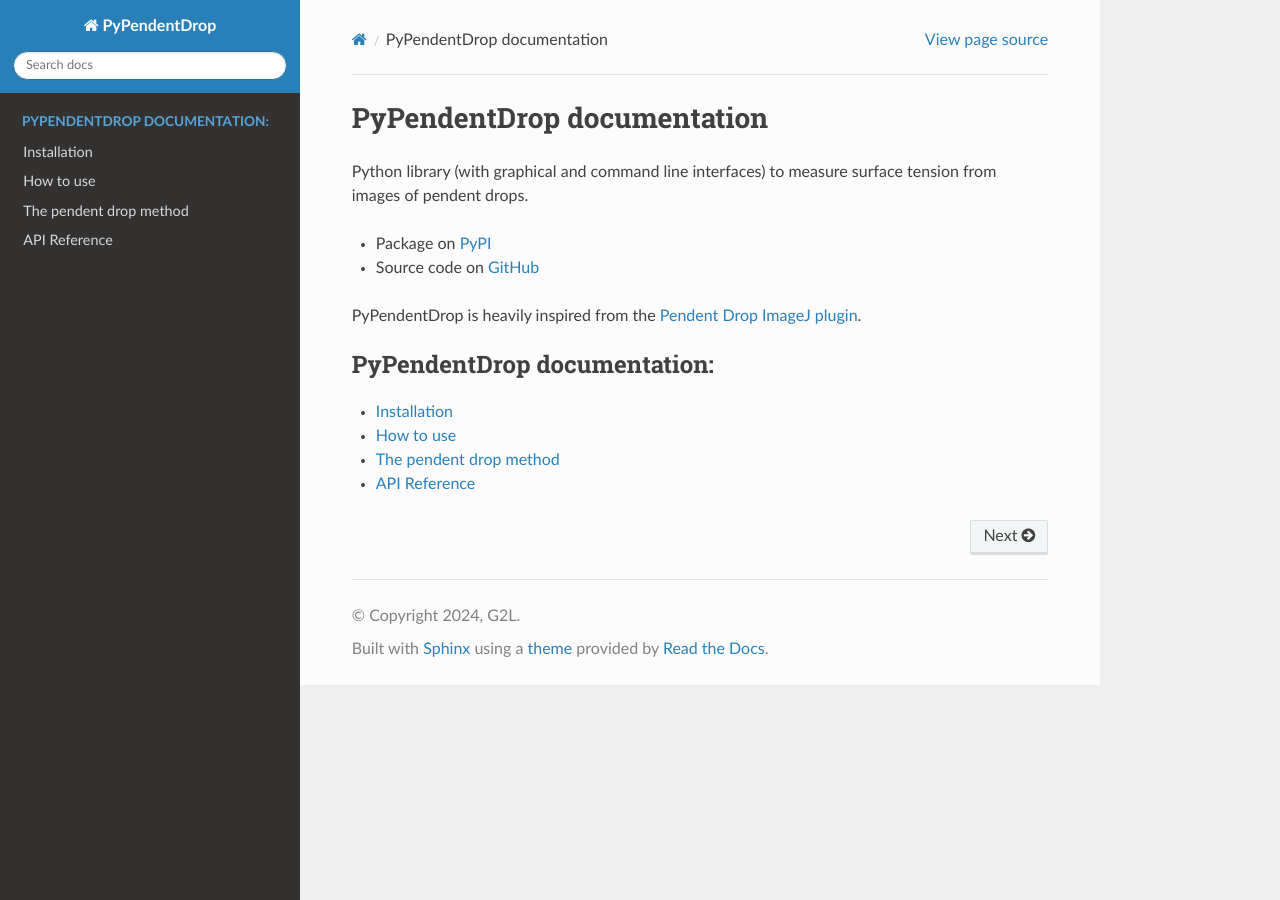
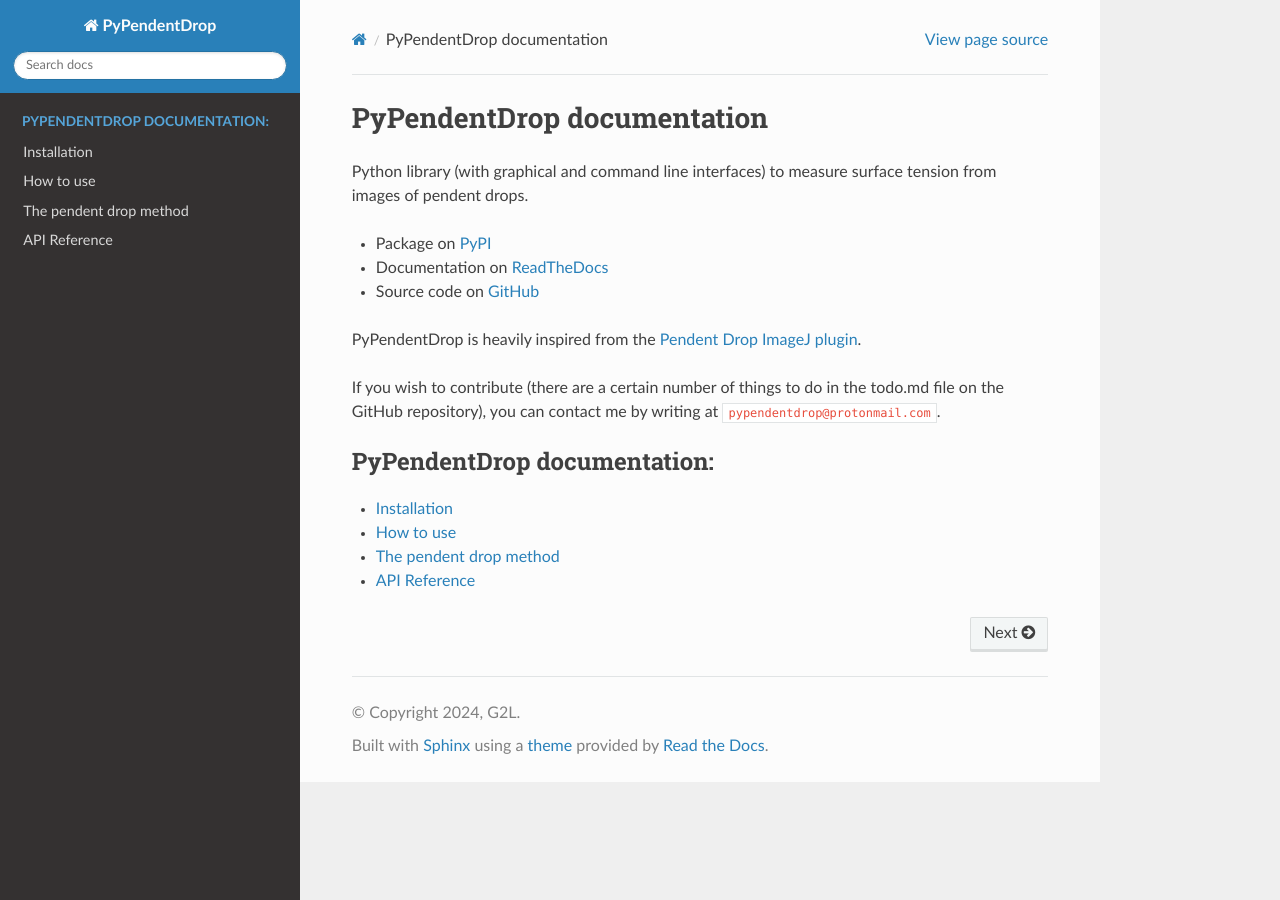
Before and after one commit to Moryavendil/pypendentdrop, a Sphinx documentation site: the page built from docs/source/index.rst, in a window 1280 px wide. Built offline with Sphinx 7.4.7 and the Read the Docs theme 3.1.0, drawn with Linux system fonts in a browser that asks for light colours.

Commit message:
Added doc on readthedocs

```diff
--- a/docs/source/API.rst
+++ b/docs/source/API.rst
@@ -1,7 +1,7 @@
 API Reference
 ========================
 
-Contents:
+On this page:
 
 `Image import`_
 
--- a/docs/source/howtouse.rst
+++ b/docs/source/howtouse.rst
@@ -70,4 +70,4 @@ Of course, you can use all the functions provided by the PyPendentGraph library
 
     import pypendentdrop as ppd
 
-and you can then use the functions defined in the library (see the API reference to understand what each function does). An example script, ``examplescript.py``, using some of the PyPendentDrop functionalities, is available `in the GitHub repository <https://github.com/Moryavendil/pypendentdrop>`_.
+and you can then use the functions defined in the library (see the API Reference to understand what each function does). An example script, ``examplescript.py``, using some of the PyPendentDrop functionalities, is available `in the GitHub repository <https://github.com/Moryavendil/pypendentdrop>`_.
--- a/docs/source/index.rst
+++ b/docs/source/index.rst
@@ -9,10 +9,13 @@ PyPendentDrop documentation
 Python library (with graphical and command line interfaces) to measure surface tension from images of pendent drops.
 
 * Package on `PyPI <https://pypi.org/project/pypendentdrop>`_
+* Documentation on `ReadTheDocs <https://pypendentdrop.readthedocs.io>`_
 * Source code on `GitHub <https://github.com/Moryavendil/pypendentdrop>`_
 
 
 PyPendentDrop is heavily inspired from the `Pendent Drop ImageJ plugin <https://github.com/adaerr/pendent-drop>`_.
+
+If you wish to contribute (there are a certain number of things to do in the todo.md file on the GitHub repository), you can contact me by writing at ``pypendentdrop@protonmail.com``.
 
 .. toctree::
    :maxdepth: 1
--- a/examplescript.py
+++ b/examplescript.py
@@ -1,3 +1,5 @@
+#!/usr/bin/env python
+
 import pypendentdrop as ppd
 
 # the path to the image file
```
Also changed, not shown: other parts of docs/source/howtouse.rst (+1 -1 lines), README.md (+11 -38 lines).
